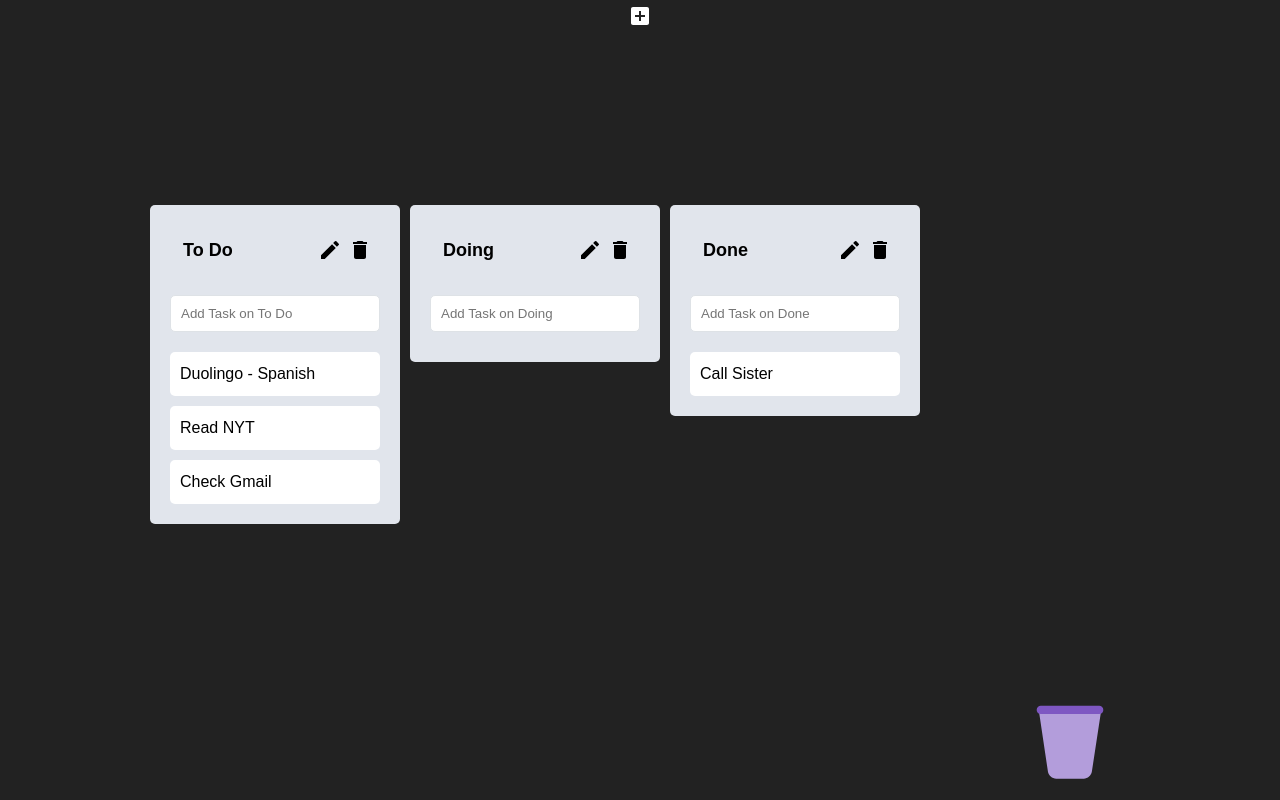
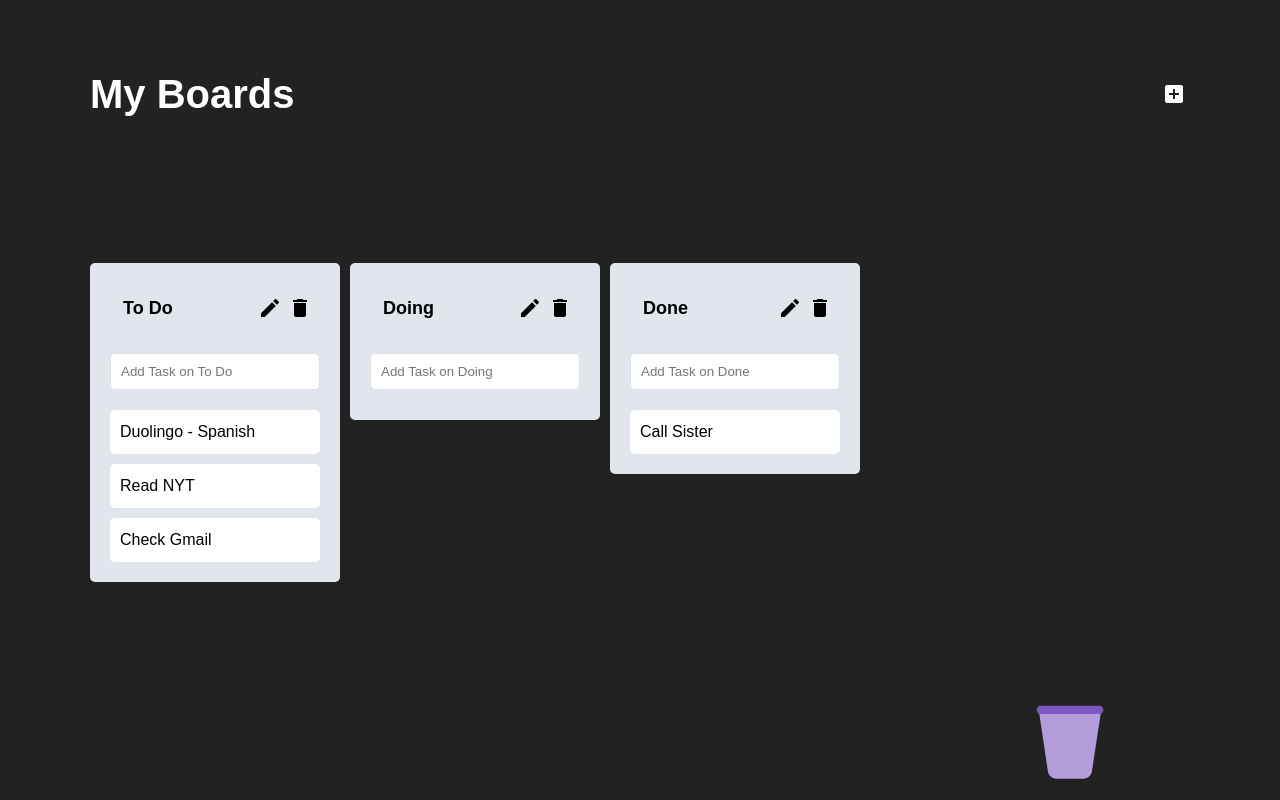
Before and after one commit to jiwonmik/Drag-and-Drop-Boards, a React (Create React App) app: page / in a window 1280 px wide. Built offline with nearby package versions, Linux system fonts and the light colour scheme.

Commit message:
Add Header

```diff
--- a/src/App.tsx
+++ b/src/App.tsx
@@ -15,9 +15,24 @@ const Wrapper = styled.div`
   align-items: center;
   height: 100vh;
 `;
+
+const HeaderWrapper = styled.div`
+  display: flex;
+  width: 1100px;
+  height: 200px;
+  justify-content: space-between;
+  align-items: center;
+  padding: 50px 0px 10px 0px;
+  & > h2 {
+    font-size: 40px;
+    color: white;
+    font-weight: bold;
+  }
+`
+
 const BoardWrapper = styled.div`
   display: flex;
-  max-width: 980px;
+  max-width: 1100px;
   width: 100%;
   margin: 20px 0px 0px 0px;
   justify-content: center;
@@ -115,7 +130,10 @@ function App() {
 
   return (
     <Wrapper>
-    <BoardCreate />
+    <HeaderWrapper>
+      <h2>My Boards</h2>
+      <BoardCreate/>
+    </HeaderWrapper>
     <DragDropContext onDragEnd={onDragEnd}>
       <Droppable
         droppableId="boards"
```
